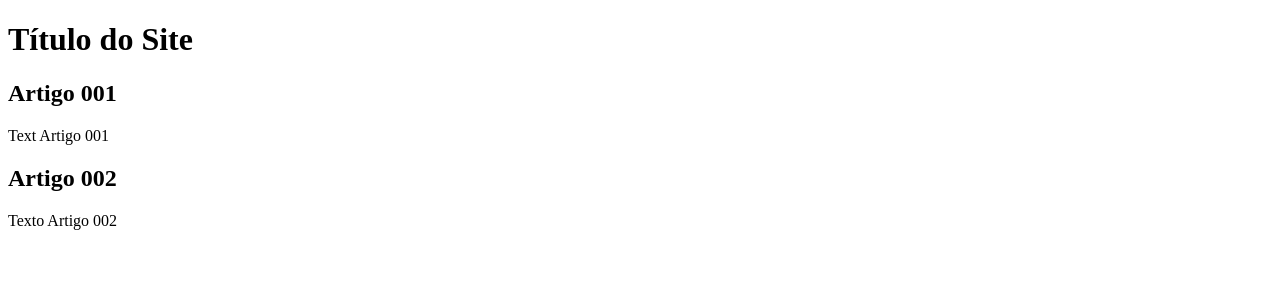
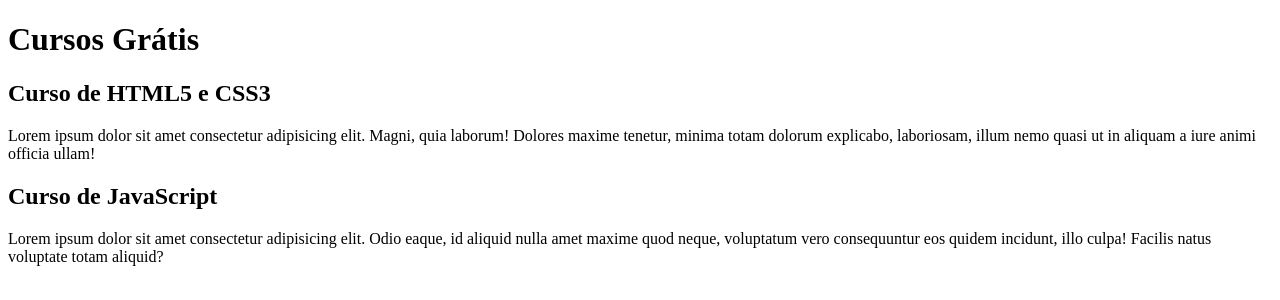
Before and after one commit to vinifcavalcanti/projeto-site, a plain HTML site: page index.html in a window 1280 px wide. Drawn offline with Linux system fonts and the light colour scheme.

Commit message:
primeiro commit no conteudo

```diff
--- a/index.html
+++ b/index.html
@@ -8,15 +8,14 @@
 <body>
     <main>
         <header>
-            <h1>Título do Site</h1>
-        </header>
+            <h1>Cursos Grátis </h1>
         <article>
-            <h2>Artigo 001</h2>
-            <p>Text Artigo 001</p>
+            <h2>Curso de HTML5 e CSS3</h2>
+            <p>Lorem ipsum dolor sit amet consectetur adipisicing elit. Magni, quia laborum! Dolores maxime tenetur, minima totam dolorum explicabo, laboriosam, illum nemo quasi ut in aliquam a iure animi officia ullam!</p>
         </article>
         <article>
-            <h2>Artigo 002</h2>
-            <p>Texto Artigo 002</p>
+            <h2>Curso de JavaScript</h2>
+            <p>Lorem ipsum dolor sit amet consectetur adipisicing elit. Odio eaque, id aliquid nulla amet maxime quod neque, voluptatum vero consequuntur eos quidem incidunt, illo culpa! Facilis natus voluptate totam aliquid?</p>
         </article>
     </main>
 </body>
```
